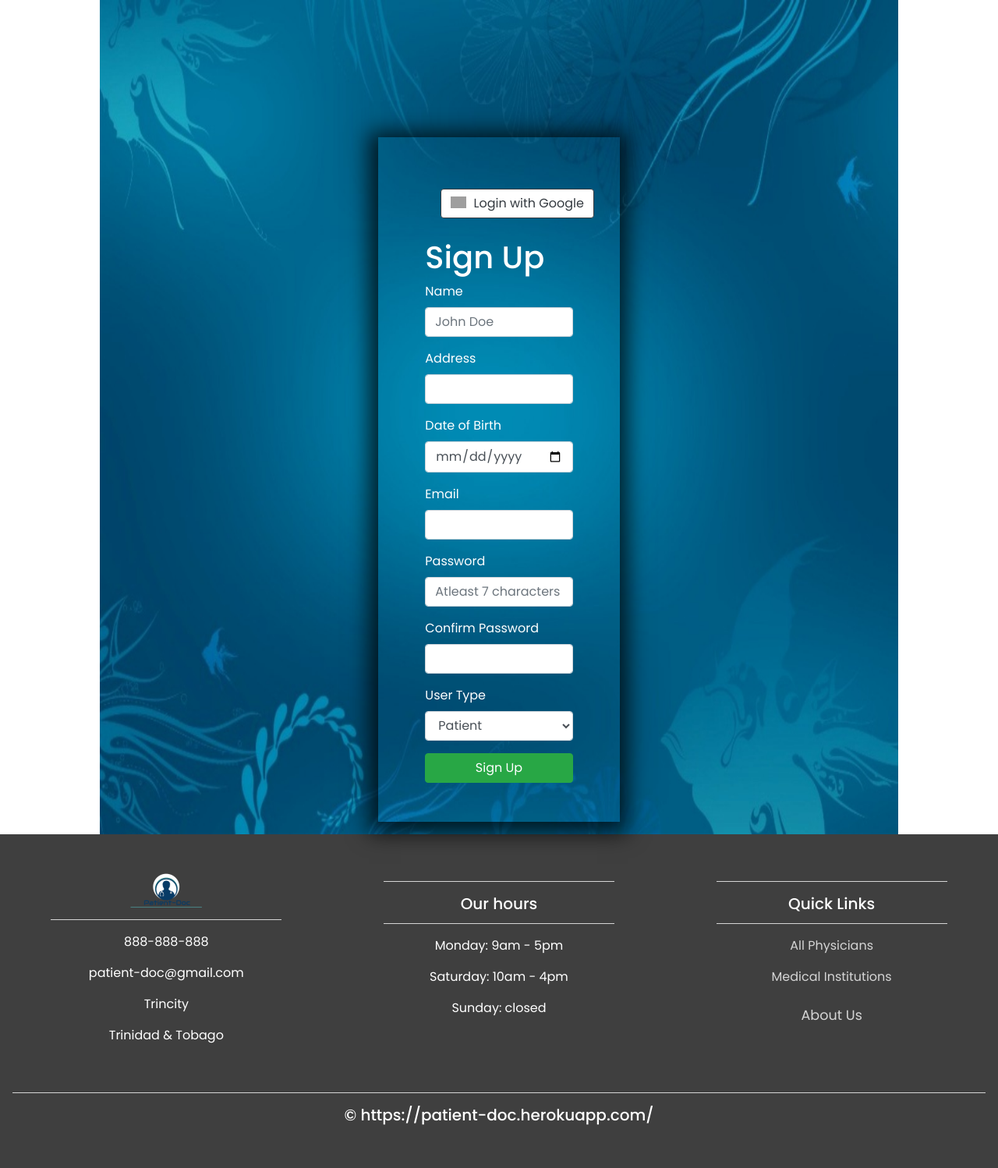
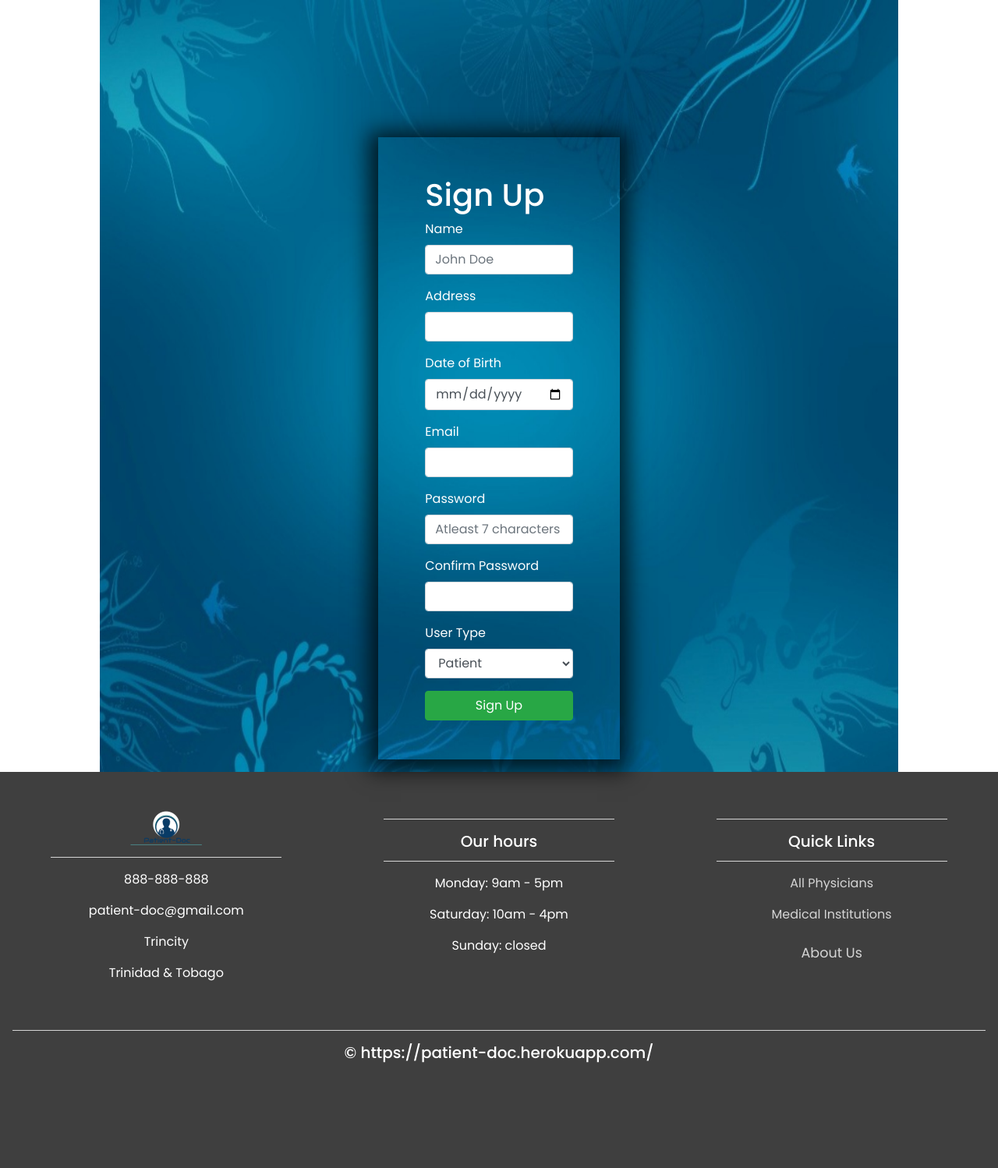
Before and after one commit to Auzel/Patient-Doc, a Flask app: page /signup in a window 1280 px wide. Shown: the part 85-1583 px from the top of the page at 78% size. After the commit the page ends 1448 px from the top, so only its background shows below. Run offline with Flask 2, Linux system fonts and the light colour scheme; some libraries are stand-ins or nearby versions; grey boxes are pictures that could not be loaded.

Commit message:
remove google logon from signup

```diff
--- a/templates/main_layout/signup.html
+++ b/templates/main_layout/signup.html
@@ -5,13 +5,6 @@
     <link href="{{ url_for('static', filename='styles/style2.css') }}" type="text/css" rel="stylesheet">
 {% endblock %}
 
-{% block css_internal %}
-
-.googleLog{
-   margin-left:10%;
-   margin-bottom:10px;
-}
-{% endblock %}
 
 {% block content %}
 
@@ -26,16 +19,6 @@
         <!--form start-->
         <form action="signup" method="POST" enctype=multipart/form-data class="form-container" id=form1>
             {{ signup.csrf_token }}
-             <div class="googleLog" >
-                    <div class="row" >
-                        <div class="col-md-3">
-                            <a class="btn btn-outline-dark bg-white text-dark" href="/google_login" role="button" style="text-transform:none" >
-                            <img width="20px" style="margin-bottom:3px; margin-right:5px" alt="Google sign-in" src="https://upload.wikimedia.org/wikipedia/commons/thumb/5/53/Google_%22G%22_Logo.svg/512px-Google_%22G%22_Logo.svg.png" />
-                                Login with Google
-                            </a>
-                        </div>
-                    </div>
-                </div>
             <h1>Sign Up</h1>
 
             <div class="form-group">
```
